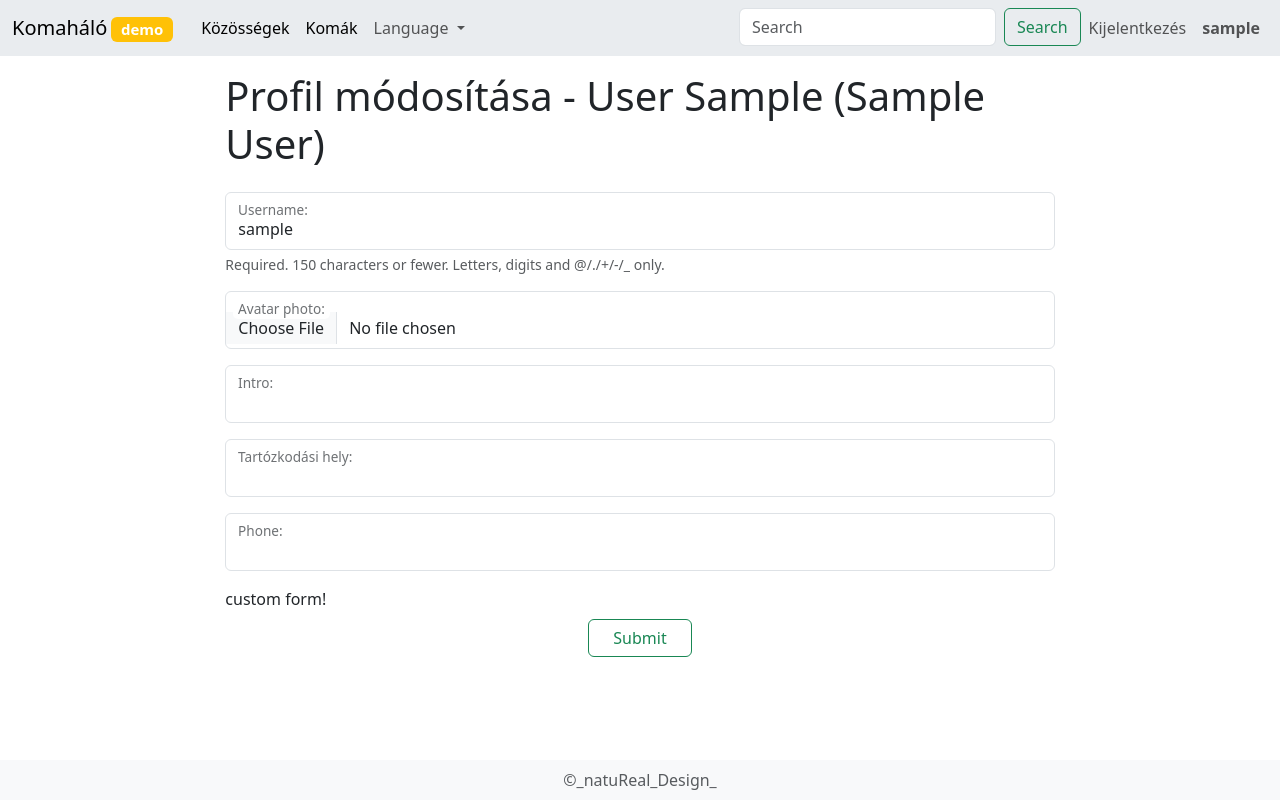
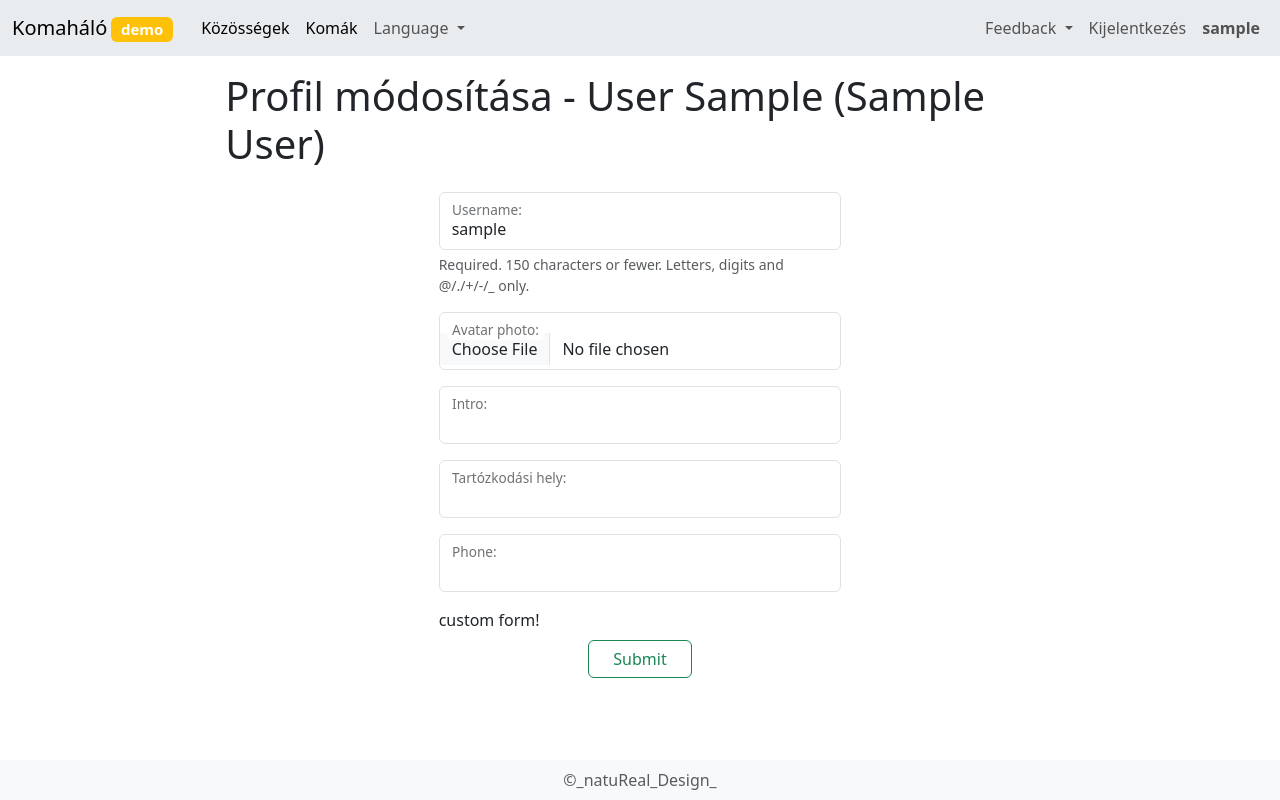
Before and after one commit to proofone/zoldweb, a Django app: page /profile/ in a window 1280 px wide. Run offline with Django 4.2, Linux system fonts and the light colour scheme; the visitor is signed in with stand-in values (Sample User, id 1).

Commit message:
Template updates

```diff
--- a/brahma/templates/brahma/index.html
+++ b/brahma/templates/brahma/index.html
@@ -1,6 +1,5 @@
 {% extends 'brahma/base.html' %}
 {% load i18n %}
-{% include "csrf_token" %}
 {% block title %}Főoldal{% endblock title %}
 {% block content %}
   <div class="col-12 m-0 fs-1 text-center">
@@ -9,7 +8,8 @@
   <div class="col-12">
       <div class="h5 my-3">Közösségek</div>
       <div class="ratio ratio-4x3">
-          <iframe src="https://www.google.com/maps/d/embed?mid=1Rws27ynW6UFELCxaL3MqvK8cIA6wt1sO&ehbc=2E312F"></iframe>
+            Térkép helye
+          {% comment %} <iframe src="https://www.google.com/maps/d/embed?mid=1Rws27ynW6UFELCxaL3MqvK8cIA6wt1sO&ehbc=2E312F"></iframe> {% endcomment %}
       </div>
 
   </div>
--- a/brahma/templates/brahma/nav.html
+++ b/brahma/templates/brahma/nav.html
@@ -1,6 +1,6 @@
 {% load i18n %}
 <div>
-<nav class="navbar navbar-expand-md bg-body-secondary">
+<nav class="navbar navbar-expand-md sticky-top bg-body-secondary">
     <div class="container-fluid">
         <a class="navbar-brand" href="/">Komaháló<span class="badge bg-warning mx-1">demo</span></a>
         <button class="navbar-toggler" type="button" data-bs-toggle="collapse"
@@ -33,10 +33,14 @@
                 </li>
             </ul>
             <ul class="navbar-nav ms-auto mb-2 mb-lg-0">
-                <li class="nav-item">
-                    <form class="d-flex" role="search">
-                        <input class="form-control me-2" type="search" placeholder="Search" aria-label="Search">
-                        <button class="btn btn-outline-success" type="submit">Search</button>
+                <li class="nav-item dropdown">
+                    <a class="nav-link dropdown-toggle" href="#" role="button" data-bs-toggle="dropdown"
+                        aria-expanded="false">
+                        Feedback
+                    </a>
+                    <form class="dropdown-menu bg-body-secondary p-2" id="fb-form">
+                        <textarea class="form-control mb-2" type="text" placeholder="Your feedback" aria-label="Feedback"></textarea>
+                        <button class="btn btn-outline-primary" type="submit">Send</button>
                     </form>
                 </li>
                 {% if user.is_authenticated %}
--- a/brahma/templates/entities/user_form.html
+++ b/brahma/templates/entities/user_form.html
@@ -8,7 +8,7 @@
     {% if "profile" in request.path %}Profil módosítása - {{ request.user }}{% else %}Regisztráció{% endif %}
   </h1>
   <div class="row justify-content-center">
-    <div class="col">
+    <div class="col col-md-6">
       <form method="POST" class="form-floating">
         {% csrf_token %}
         {{ form }}
--- a/brahma/templates/registration/login.html
+++ b/brahma/templates/registration/login.html
@@ -4,6 +4,11 @@
 {% block title %}Bejelentkezés{% endblock title %}
 {% block content %}
   <h1 class="h1 my-3">Bejelentkezés</h1>
+  {% if request.GET.next and request.GET.next != "/" %}
+    <div class="fs-6 my-3">
+      A kért oldal csak regisztrált felhasználóink számára érhető el. Jelentkezzz be, vagy <a href="{% url "register" %}?next={{ request.GET.next }}">regisztrálj</a>.
+    </div>
+  {% endif %}
   <div class="row justify-content-center">
     <div class="col">
       <form method="POST" class="form-floating">
```
